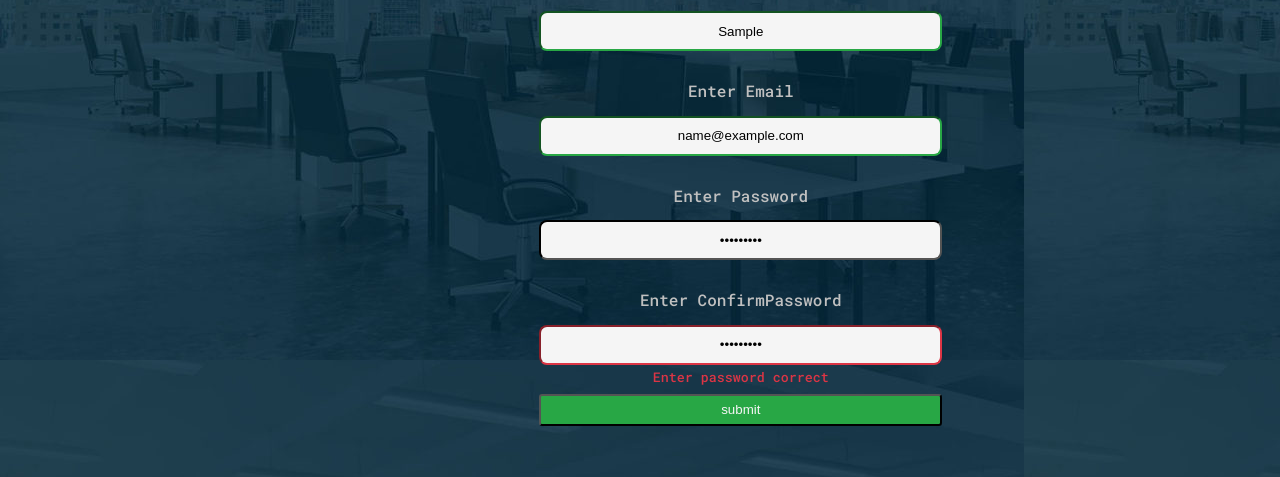
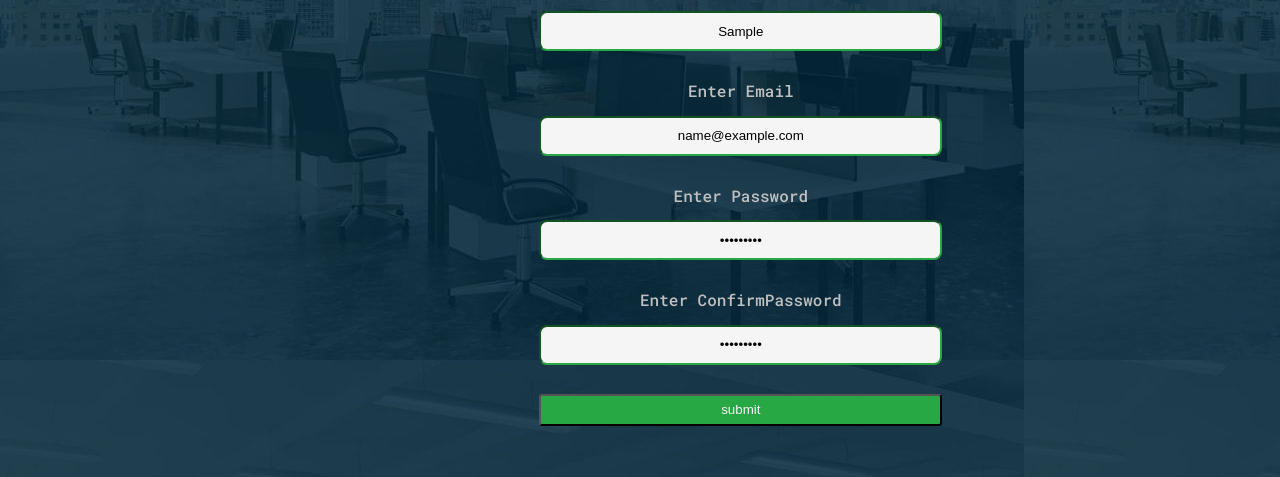
Before and after one commit to rohithchaganti5280/form, a plain HTML site: page index.html in a window 1280 px wide. Both pictures are taken after typing "Sample", "name@example.com", "Sample123", "Sample123" into the empty fields and a click on the button "submit". Shown: the part 323-800 px from the top of the page. Drawn offline with Linux system fonts and the light colour scheme.

Commit message:
add index.html

```diff
--- a/index.html
+++ b/index.html
@@ -29,7 +29,7 @@
     </div>
     <div class="form-control">
       <label for="confirmPassword">Enter ConfirmPassword</label>
-      <input type="password" class='confirmpassword' id="confirmpassword" placeholder="Enter confirmPassword" />
+      <input type="password" class='confirmPassword' id="confirmPassword" placeholder="Enter confirmPassword" />
       <small>ConfirmPassword required</small>
     </div>
     <button  class="submit">submit</button>
--- a/script.js
+++ b/script.js
@@ -1,51 +1,85 @@
-'use strict';
- var form=document.getElementById('form');
- var username=document.getElementById('username');
- var email=document.getElementById('email');
- var password=document.getElementById('password');
- var confirmPassword=document.getElementById('confirmpassword');
+const form = document.getElementById('form');
+const username = document.getElementById('username');
+const email = document.getElementById('email');
+const password = document.getElementById('password');
+const confirmPassword = document.getElementById('confirmPassword');
 
- //function
- const showError=function(input , message ){
-   const formControl= input.parentElement;
-   formControl.className='form-control error';
-   const small=formControl.querySelector('small');
-   small.innerText= message;
- };
- const showSuccess=function(input , message ){
-  const formControl= input.parentElement;
-  formControl.className='form-control success';
+// Show Error function
+function showError(input, message) {
+  const formControl = input.parentElement;
+  formControl.className = 'form-control error';
+  const small = formControl.querySelector('small');
+  small.innerText = message;
 }
-const isValidEmail= function(email){
-  const re = /^(([^<>()[\]\\.,;:\s@"]+(\.[^<>()[\]\\.,;:\s@"]+)*)|(".+"))@((\[[0-9]{1,3}\.[0-9]{1,3}\.[0-9]{1,3}\.[0-9]{1,3}\])|(([a-zA-Z\-0-9]+\.)+[a-zA-Z]{2,}))$/;
-    return re.test(String(email).toLowerCase());
+
+// Show success Function
+function showSuccess(input) {
+  const formControl = input.parentElement;
+  formControl.className = 'form-control success';
+}
+
+// Email checking
+function checkEmail(input) {
+  const re = /^(([^<>()\[\]\\.,;:\s@"]+(\.[^<>()\[\]\\.,;:\s@"]+)*)|(".+"))@((\[[0-9]{1,3}\.[0-9]{1,3}\.[0-9]{1,3}\.[0-9]{1,3}\])|(([a-zA-Z\-0-9]+\.)+[a-zA-Z]{2,}))$/;
+  if (re.test(input.value.trim())) {
+    showSuccess(input);
+  } else {
+    showError(input, 'Enter a Valid Email ID');
+  }
+}
+// Length of the Input
+function checkLength(input, min, max) {
+  if (input.value.length < min) {
+    showError(
+      input,
+      `${getFieldName(input)} must be at least ${min} characters`
+    );
+  } else if (input.value.length > max) {
+    showError(
+      input,
+      `${getFieldName(input)} must be less than ${max} characters`
+    );
+  } else {
+    showSuccess(input);
+  }
+}
+
+// Check required fields
+function checkRequired(inputArr) {
+  let isRequired = false;
+  inputArr.forEach(function(input) {
+    if (input.value.trim() === '') {
+      showError(input, `Enter a ${getFieldName(input)} `);
+      isRequired = true;
+    } else {
+      showSuccess(input);
+    }
+  });
+
+  return isRequired;
 }
 
 
- //event listeners
- form.addEventListener('submit', (e) =>{
-   e.preventDefault();
-   if(username.value ===''){
-     showError(username,'username required')
-   }else{
-     showSuccess(username)
-   }
-   if(email.value ===''){
-    showError(email,'email required')
-  }else if(!isValidEmail(email.value)){
-    showError(email,'incorrect mail')
+// Password
+function checkPasswordsMatch(input1, input2) {
+  if (input1.value !== input2.value) {
+    showError(input2, 'Both Passwords do not match');
   }
-  else{
-    showSuccess(email)
+}
+function getFieldName(input) {
+  return input.id.charAt(0).toUpperCase() + input.id.slice(1);
+}
+
+// Add Event listeners
+form.addEventListener('submit', function(e) {
+  e.preventDefault();
+
+  if(!checkRequired([username, email, password, confirmPassword])){
+    checkLength(username, 3, 15);
+    checkLength(password, 6, 25);
+    checkEmail(email);
+    checkPasswordsMatch(password, confirmPassword);
+
   }
-  if(password.value ===''){
-    showError(password,'password required')
-  }
-  if(confirmPassword.value ===''){
-    showError(confirmPassword,'confirmPassword required')
-  }else if(password !==confirmPassword){
-    showError(confirmPassword,'Enter password correct')
-  }else{
-    showSuccess(confirmPassword)
-  }
- });
+
+});
```
